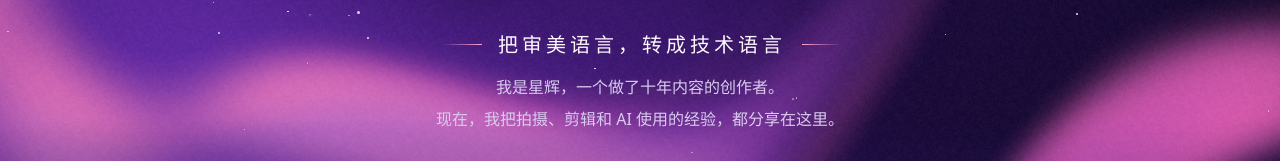
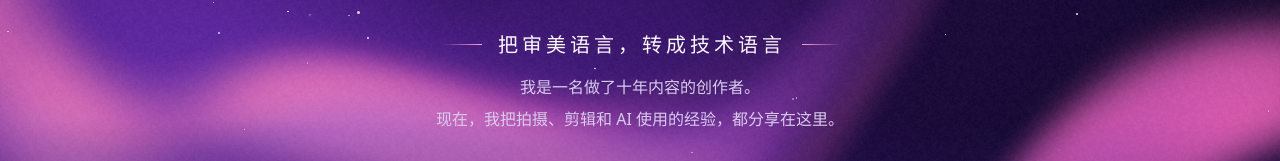
Before and after one commit to DingxinTao0417/astral, a React (Vite) app: page / in a window 1280 px wide. Shown: the part 407-568 px from the top of the page. Built offline with nearby package versions, Linux system fonts and the light colour scheme.

Commit message:
更新自我介绍

```diff
--- a/src/content/site.ts
+++ b/src/content/site.ts
@@ -28,7 +28,7 @@ export const nav = [
 
 export const hero = {
   intro:
-    '我是星辉，一个做了十年内容的创作者。现在，我把拍摄、剪辑和 AI 使用的经验，都分享在这里。',
+    '我是一名做了十年内容的创作者。现在，我把拍摄、剪辑和 AI 使用的经验，都分享在这里。',
   primaryCta: '去抖音找我',
   secondaryCta: '看 AI 作品',
   /** 首屏底部扇形排开的作品卡，从左到右；to 是点击后去的页面 */
@@ -79,7 +79,7 @@ export const home = {
       kind: 'about',
       to: '/about',
       title: '关于我',
-      desc: '我是星辉，一个做了十年内容的创作者。',
+      desc: '我是一名做了十年内容的创作者。',
       cta: '认识我',
     },
   ],
```
